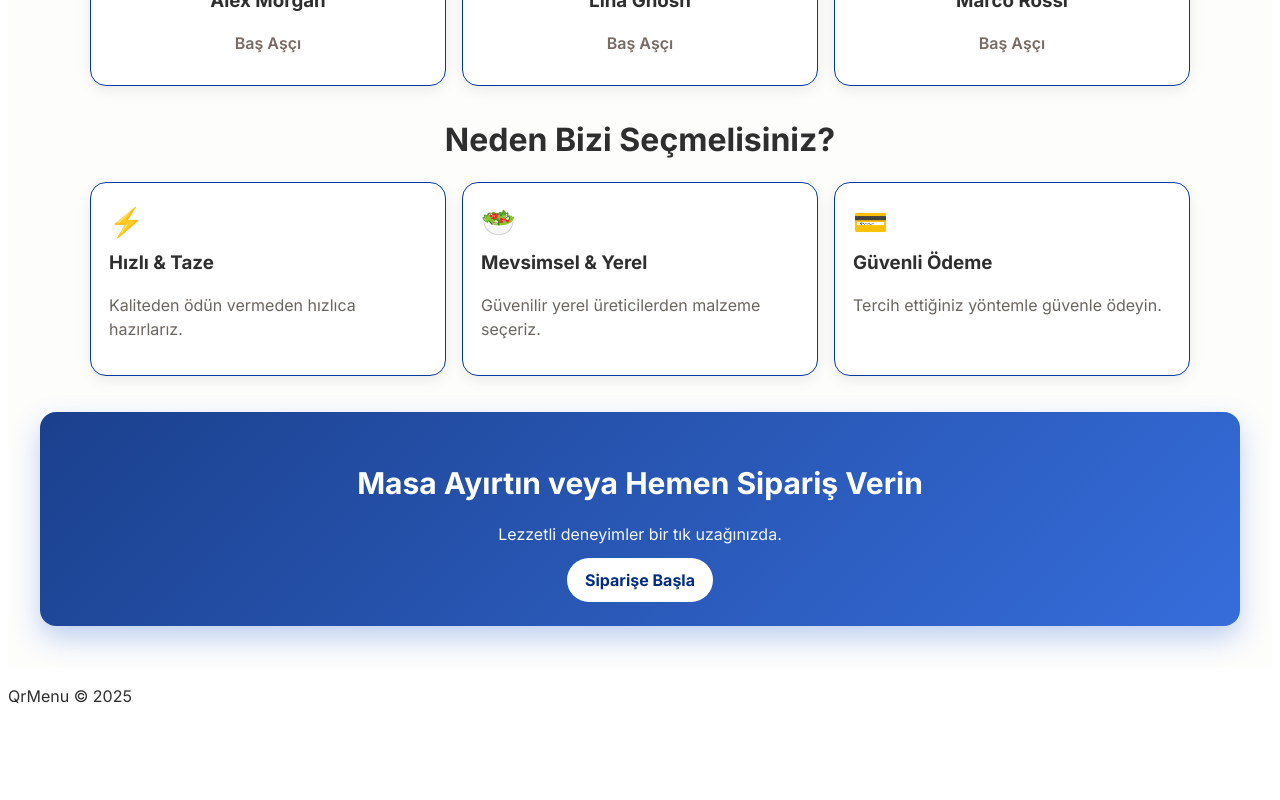
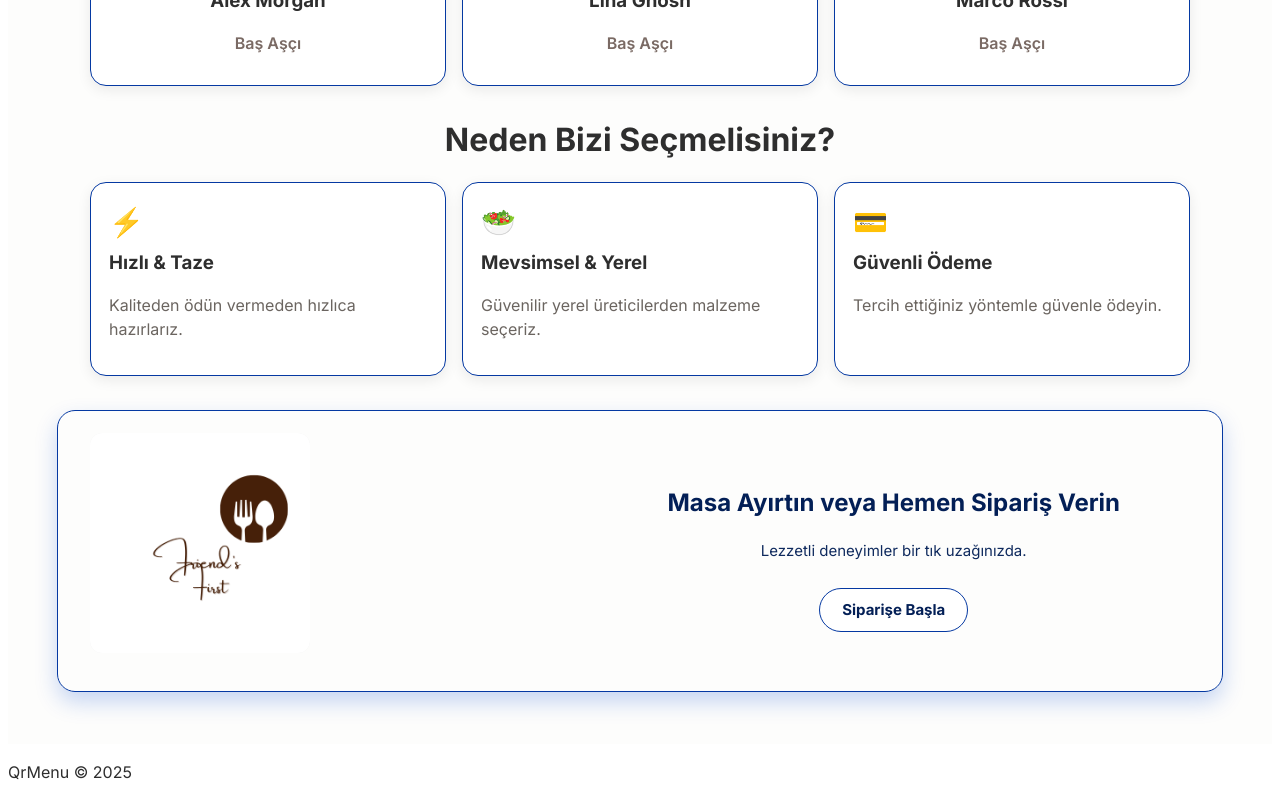
Before and after one commit to NurAleynaPektas/qrMenu, a React (Vite) app in the folder client/: page / in a window 1280 px wide. Shown: the part 1577-2377 px from the top of the page. Before the commit the page ends 2301 px from the top, so only its background shows below. Built offline with nearby package versions, Linux system fonts and the light colour scheme.

Commit message:
home cta changed

```diff
--- a/client/src/index.css
+++ b/client/src/index.css
@@ -1,7 +1,7 @@
 :root {
   --bg: #fdfdfc;
   --text: #2e2e2e;
-  --accent: #022c81; /**/
+  --accent: #031f56; /**/
   --accent-dark:  #0338b3;/**/
   --accent-light: #f4f2f0;
   --border: #0539a2;/**/
--- a/client/src/pages/Home.jsx
+++ b/client/src/pages/Home.jsx
@@ -5,6 +5,7 @@ import s from "./Home.module.css";
 import HeroDeck from "../components/HeroDeck";
 
 // Görseller
+import her from "../assets/her.png";
 import heroImg from "../assets/hero.png";
 import diningImg from "../assets/dining.png";
 import chef1 from "../assets/chef1.png";
@@ -25,7 +26,7 @@ export default function Home() {
 
   return (
     <main className={s.homePage}>
-      {/* === HERO (Deck/Peeking) === */}
+      {/* HERO */}
       <section className={s.heroWrap} aria-label="Hero">
         <HeroDeck
           slides={slides}
@@ -36,7 +37,7 @@ export default function Home() {
         />
       </section>
 
-      {/* ===== ABOUT ===== */}
+      {/* ABOUT */}
       <section className={s.about} aria-label="About us">
         <div className={s.aboutImageWrap}>
           <img className={s.aboutImg} src={diningImg} alt="Dining table" />
@@ -48,7 +49,7 @@ export default function Home() {
         </div>
       </section>
 
-      {/* ===== CHEFS ===== */}
+      {/*CHEFS */}
       <section className={s.chefs} aria-label="Chefs">
         <h2 className={s.sectionTitle}>{t("home.chefs_title")}</h2>
         <div className={s.chefsGrid}>
@@ -70,7 +71,7 @@ export default function Home() {
         </div>
       </section>
 
-      {/* ===== WHY CHOOSE US ===== */}
+      {/* WHY CHOOSE US  */}
       <section className={s.features} aria-label="Why choose us">
         <h2 className={s.sectionTitle}>{t("home.why_title")}</h2>
         <div className={s.featuresGrid}>
@@ -92,13 +93,20 @@ export default function Home() {
         </div>
       </section>
 
-      {/* ===== CTA ===== */}
-      <section className={s.cta} aria-label="Reservation call">
-        <h2 className={s.ctaTitle}>{t("home.cta_title")}</h2>
-        <p className={s.ctaText}>{t("home.cta_text")}</p>
-        <a className={s.ctaBtn} href="/cart">
-          {t("home.cta_btn")}
-        </a>
+      {/*  CTA */}
+      <section aria-label="Reservation call">
+        <div className={s.cta}>
+          <div className={s.ctaImageWrap}>
+            <img src={her} className={s.chefImg} alt="dining" />
+          </div>
+          <div className={s.ctaTextWrap}>
+            <h2 className={s.ctaTitle}>{t("home.cta_title")}</h2>
+            <p className={s.ctaText}>{t("home.cta_text")}</p>
+            <a className={s.ctaBtn} href="/cart">
+              {t("home.cta_btn")}
+            </a>
+          </div>
+        </div>
       </section>
     </main>
   );
--- a/client/src/pages/Home.module.css
+++ b/client/src/pages/Home.module.css
@@ -1,11 +1,11 @@
-/* === Page === */
+/*  Page */
 .homePage {
   padding: 24px 16px;
   background: var(--bg);
   min-height: calc(100dvh - 64px);
 }
 
-/* === Section titles === */
+/*  Section titles  */
 .sectionTitle {
   text-align: center;
   margin: 8px 0 18px;
@@ -14,21 +14,17 @@
   font-weight: 800;
 }
 
-/* =========================
-   HERO (Mobil-first)
-   ========================= */
+/* HERO (Mobil-first) */
 .hero {
   position: relative;
   overflow: hidden;
   border-radius: 16px;
-  /* Mobilde güvenli: sabit ama makul yükseklik */
   height: 300px;
   margin: 8px 0 20px;
   box-shadow: 0 12px 28px var(--shadow);
   background: #09192f;
 }
 
-/* Overlay üstte kalsın ama içerikle çakışmasın */
 .heroOverlay {
   position: absolute;
   inset: 0;
@@ -72,7 +68,6 @@
   transform: scale(1.015);
 }
 
-/* İçerik ve alt boşluk (dots için) */
 .heroInner {
   position: relative;
   z-index: 2;
@@ -81,13 +76,12 @@
   place-items: center;
   text-align: center;
   gap: 8px;
-  /* DİKKAT: altta dots için ekstra padding */
-  padding: 16px 16px 72px; /* mobil: 72px */
+  padding: 16px 16px 72px;
 }
 
 .heroTitle {
   color: #fff;
-  font-size: clamp(22px, 6.2vw, 36px);
+  font-size: clamp(20px, 6.2vw, 34px);
   font-weight: 800;
   letter-spacing: 0.5px;
   text-shadow: 0 2px 10px rgba(0, 0, 0, 0.25);
@@ -102,14 +96,14 @@
 }
 .heroBtn {
   display: inline-block;
-  padding: 12px 20px;
+  padding: 10px 18px;
   border-radius: 999px;
   background: transparent;
   color: #fff;
   font-weight: 800;
   text-decoration: none;
   box-shadow: 0 8px 20px rgba(4, 73, 211, 0.25);
-  border: 1px solid #fff;
+  border: 1px solid var(--border);
   transition: transform 0.08s ease, background 0.2s ease;
 }
 .heroBtn:hover {
@@ -119,11 +113,10 @@
   transform: translateY(1px);
 }
 
-/* Slider dots */
 .heroDots {
   position: absolute;
   left: 50%;
-  bottom: 10px; /* mobil biraz aşağıda kalsın */
+  bottom: 10px;
   transform: translateX(-50%);
   display: flex;
   gap: 6px;
@@ -145,30 +138,7 @@
   background: #fff;
 }
 
-/* Motion reduce */
-@media (prefers-reduced-motion: reduce) {
-  .heroSlide {
-    transition: none;
-  }
-}
-
-/* Küçük cihaz ek düzen (opsiyonel) */
-@media (max-width: 480px) {
-  .hero {
-    height: 280px;
-  }
-  .heroTitle {
-    font-size: clamp(18px, 7vw, 24px);
-    line-height: 1.2;
-  }
-  .heroSubtitle {
-    font-size: 13px;
-    line-height: 1.4;
-    max-width: 92%;
-  }
-}
-
-/*ABOUT */
+/* ABOUT */
 .about {
   display: grid;
   gap: 16px;
@@ -178,7 +148,6 @@
 .aboutText {
   text-align: center;
 }
-
 .aboutImageWrap {
   border-radius: 16px;
   overflow: hidden;
@@ -195,7 +164,7 @@
   margin: 6px 0;
 }
 
-/*  CHEFS */
+/* CHEFS */
 .chefs {
   margin: 28px 0;
 }
@@ -268,50 +237,57 @@
   color: #6b6560;
 }
 
-/* CTA*/
+/* CTA (mobil-first) */
 .cta {
-  margin: 36px 0 10px;
+  display: flex;
+  flex-direction: column;
+  justify-content: center;
+  align-items: center;
   text-align: center;
-  padding: 24px 16px;
-  border-radius: 16px;
-  background: linear-gradient(
-    135deg,
-    rgba(2, 44, 129, 0.9),
-    rgba(4, 73, 211, 0.8)
-  );
-  color: #fff;
-  box-shadow: 0 12px 28px rgba(4, 73, 211, 0.25);
+  border-radius: 14px;
+  border:1px solid var(--border);
+  color: var(--accent);
+  box-shadow: 0 10px 22px rgba(4, 73, 211, 0.22);
 }
 .ctaTitle {
-  font-weight: 900;
-  font-size: 26px;
-  margin-bottom: 8px;
+  font-weight: 800;
+  font-size: 12px;
+
 }
 .ctaText {
   opacity: 0.95;
-  margin-bottom: 12px;
+
+  font-size: 10px;
 }
 .ctaBtn {
   display: inline-block;
   background: #fff;
   color: var(--accent);
-  padding: 10px 18px;
+  border : 1px solid var(--border) ;
+  padding: 8px 16px;
   border-radius: 999px;
-  font-weight: 900;
+  font-weight: 700;
+  font-size: 10px;
   text-decoration: none;
-  transition: transform 0.08s ease, background 0.2s ease, color 0.2s ease;
+  margin-bottom: 5px;
+  transition: transform 1s ease, background 0.2s ease, color 0.2s ease;
 }
 .ctaBtn:hover {
-  background: #f5f7ff;
-  color: var(--accent-dark);
+ background: var(--accent);
+  color: var(--bg);
 }
 .ctaBtn:active {
   transform: translateY(1px);
 }
+.ctaTextWrap{
+  display: flex;
+  flex-direction: column;
+  align-items: center;
 
-/*
-   Tablet  780px */
-@media (min-width: 780px) {
+}
+
+/* TABLET 768px */
+@media (min-width: 768px) {
   .sectionTitle {
     font-size: 32px;
   }
@@ -323,7 +299,7 @@
     padding: 24px 24px 96px;
   }
   .heroTitle {
-    font-size: clamp(28px, 4.2vw, 42px);
+    font-size: clamp(26px, 4.2vw, 40px);
   }
   .heroSubtitle {
     font-size: 15px;
@@ -334,10 +310,39 @@
     grid-template-columns: 1.2fr 1fr;
     gap: 28px;
   }
+
+  /* CTA Tablet */
+  .cta {
+    display: flex;
+    flex-direction: row;
+    max-width: 960px;
+    margin: 34px auto 20px;
+    padding: 20px 24px;
+    border-radius: 16px;
+    text-align: left;
+    display: flex;
+    align-items: center;
+    justify-content: space-between;
+
+  }
+  .ctaTitle {
+    font-size: 22px;
+    margin-bottom: 4px;
+  }
+  .ctaText {
+    font-size: 14.5px;
+    margin-bottom: 0;
+    max-width: 420px;
+  }
+  .ctaBtn {
+    padding: 9px 20px;
+    font-size: 14.5px;
+    white-space: nowrap;
+    margin-top: 25px;
+  }
 }
 
-/*
-   Desktop  1020px*/
+/* DESKTOP 1020px */
 @media (min-width: 1020px) {
   .homePage {
     padding: 32px;
@@ -349,7 +354,25 @@
   .heroInner {
     padding: 28px 28px 100px;
   }
+
+  /* CTA Desktop */
+  .cta {
+    max-width: 1100px;
+    padding: 22px 32px;
+    border-radius: 18px;
+  }
+
+  .ctaTextWrap{
+    margin-right: 70px;
+  }
   .ctaTitle {
-    font-size: 30px;
+    font-size: 24px;
+  }
+  .ctaText {
+    font-size: 15px;
+  }
+  .ctaBtn {
+    font-size: 15px;
+    padding: 10px 22px;
   }
 }
--- a/client/src/pages/Menu.module.css
+++ b/client/src/pages/Menu.module.css
@@ -5,8 +5,17 @@
   text-align: center;
 }
 
-.title { font-size: 32px; font-weight: 800; color: var(--text); margin-bottom: 8px; }
-.subtitle { font-size: 16px; color: #777; margin-bottom: 24px; }
+.title {
+  font-size: 32px;
+  font-weight: 800;
+  color: var(--text);
+  margin-bottom: 8px;
+}
+.subtitle {
+  font-size: 16px;
+  color: #777;
+  margin-bottom: 24px;
+}
 
 .grid {
   display: grid;
@@ -22,25 +31,54 @@
   border-radius: 16px;
   box-shadow: 0 4px 14px var(--shadow);
   padding: 14px;
-  transition: transform .14s ease, box-shadow .2s ease;
+  transition: transform 0.14s ease, box-shadow 0.2s ease;
 }
-.card:hover { transform: translateY(-3px); box-shadow: 0 8px 24px var(--shadow); }
+.card:hover {
+  transform: translateY(-3px);
+  box-shadow: 0 8px 24px var(--shadow);
+}
 
 .card img {
-  width: 100%; height: 150px; object-fit: cover;
-  border-radius: 12px; margin-bottom: 8px; background: #f2f2f2;
+  width: 100%;
+  height: 150px;
+  object-fit: cover;
+  border-radius: 12px;
+  margin-bottom: 8px;
+  background: #f2f2f2;
 }
-.cardTitle { margin: 4px 0; font-weight: 700; color: var(--text); font-size: 18px; }
-.cardPrice { color: #7a6a64; font-weight: 600; margin-bottom: 10px; }
+.cardTitle {
+  margin: 4px 0;
+  font-weight: 700;
+  color: var(--text);
+  font-size: 18px;
+}
+.cardPrice {
+  color: #7a6a64;
+  font-weight: 600;
+  margin-bottom: 10px;
+}
 .cardBtn {
-  width: 100%; padding: 10px 12px; background: var(--accent); color: #fff;
-  border: none; border-radius: 10px; font-weight: 700; cursor: pointer;
-  transition: background .2s ease, transform .08s ease;
+  width: 70%;
+  padding: 10px 12px;
+  background: var(--bg);
+  color: var(--accent);
+  border: 1px solid var(--border);
+  border-radius: 10px;
+  font-weight: 700;
+  cursor: pointer;
+  transition: background 0.2s ease, transform 0.08s ease;
 }
-.cardBtn:hover { background: var(--accent-dark); }
-.cardBtn:active { transform: translateY(1px); }
+.cardBtn:hover {
+  background: var(--accent);
+  color: var(--bg);
+}
+.cardBtn:active {
+  transform: translateY(1px);
+}
 
 /* Tablet */
 @media (min-width: 780px) {
-  .title { font-size: 36px; }
+  .title {
+    font-size: 36px;
+  }
 }
```
Also changed, not shown: client/src/components/HeroDeck.module.css (+111 -37 lines).
